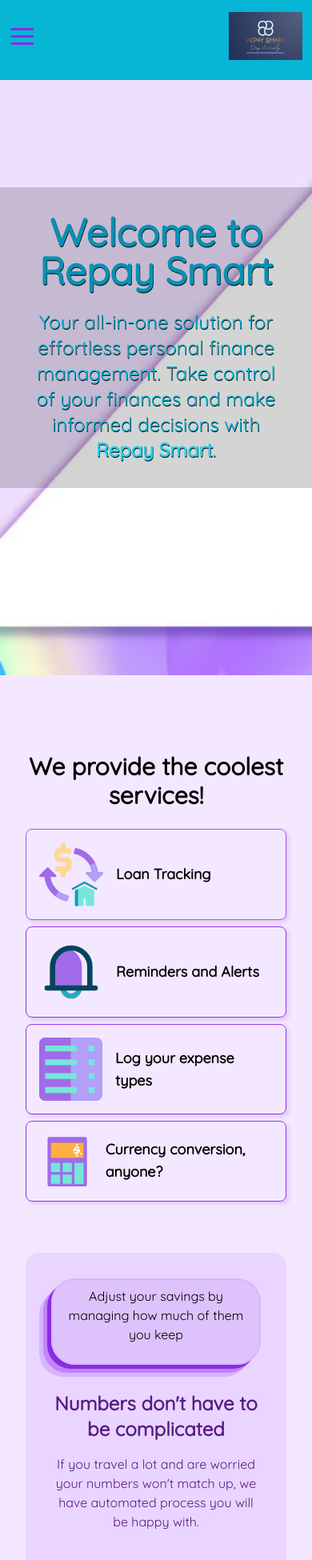
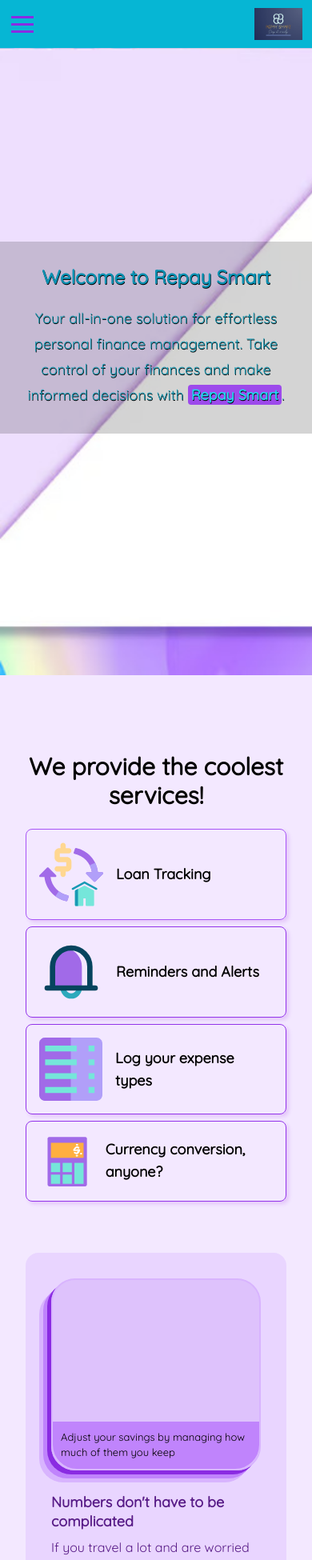
Before and after one commit to Motlakz/loan-repayments-tracker, a React (Create React App) app: page / in a window 390 px wide. Shown: the top 1950 px of the page at 80% size. Built offline with nearby package versions, Linux system fonts and the light colour scheme; no server answers.

Commit message:
update forms and component responsiveness

```diff
--- a/src/App.js
+++ b/src/App.js
@@ -11,6 +11,7 @@ import Income from './components/Income';
 import Budget from './components/Budget';
 import CurrencyConverter from './components/CurrencyConverter';
 import RepaymentsTracker from './components/RepaymentsTracker';
+import Footer from './components/Footer';
 
 function App() {
 
@@ -33,6 +34,7 @@ function App() {
           <Route path="/loan_tracker" element={<RepaymentsTracker />} />
           <Route path="*" element={<Home />} />
         </Routes>
+        <Footer />
       </Router>
     </div>
   );
--- a/src/components/Footer.js
+++ b/src/components/Footer.js
@@ -18,7 +18,7 @@ function Footer() {
                     <img src={GitHubLogo} className="w-8 h-8" alt="GitHub logo" />
                 </span>
             </div>
-            <p class="copyright text-center text-purple-100 p-4">&copy; 2023 - 2024 RepaySmart. All Rights Reserved</p>
+            <p class="copyright flex flex-col text-center text-purple-100 p-4"><span>&copy; 2023 - 2024</span> RepaySmart. All Rights Reserved</p>
             <img src={logo} alt="repay smart logo" className='max-w-40 max-h-20' />
         </footer>
     )
--- a/src/components/HomePage.js
+++ b/src/components/HomePage.js
@@ -1,14 +1,12 @@
 import React from "react";
 import Header from "./Header";
 import MainSection from "./MainSection";
-import Footer from "./Footer";
 
 function HomePage() {
     return (
         <>
             <Header />
             <MainSection />
-            <Footer />
         </>
     )
 }
--- a/src/components/MainSection.js
+++ b/src/components/MainSection.js
@@ -134,46 +134,42 @@ function MainSection() {
             <section className="details mt-16 rounded-2xl p-8 bg-purple-200">
                 <div className="content flex justify-around items-center pb-10">
                     <div className="animation border-2 border-purple-300 pb-4">
-                        {animationData ? <Lottie options={defaultOptions} className="lottie" height={isMobile ? 100 : window.innerWidth <= 1024 ? 200 : 400}
-                                width={isMobile ? 100 : window.innerWidth <= 1024 ? 200 : 400} /> : null}
+                    {animationData ? <Lottie options={{ ...defaultOptions, height: 400, width: 400 }} className="lottie" /> : null}
                         <figcaption className="p-2 font-medium">Adjust your savings by managing how much of them you keep</figcaption>
                     </div>
                     <article className="max-w-96 w-full text-purple-900">
-                        <h2 className="mb-4 font-bold text-2xl">Numbers don't have to be complicated</h2>
+                        <h2 className="mb-2 font-bold text-2xl">Numbers don't have to be complicated</h2>
                         <p>If you travel a lot and are worried your numbers won't match up, we have automated process you will be happy with.</p>
                     </article>
                 </div>
                 <div className="content flex justify-around items-center pb-10">
                     <article className="max-w-96 w-full text-purple-900">
-                        <h2 className="font-bold text-2xl mb-4">Have a solid financial plan to keep you on top of your game</h2>
+                        <h2 className="font-bold text-2xl mb-2">Have a solid financial plan to keep you on top of your game</h2>
                         <p>Keep track of all the money coming in and out of your accounts - bills, budget, and income.</p>
                     </article>
                     <div className="animation border-2 pb-4 border-purple-300">
-                        {animationData2 ? <Lottie options={defaultOptions2} className="lottie" height={isMobile ? 100 : window.innerWidth <= 1024 ? 200 : 400}
-                        width={isMobile ? 100 : window.innerWidth <= 1024 ? 200 : 400} /> : null}
+                    {animationData2 ? <Lottie options={{ ...defaultOptions2, height: 400, width: 400 }} className="lottie" /> : null}
                         <figcaption className="p-2 text-center">All-in-one solution, right at your fingertips.</figcaption>
                     </div>
                 </div>
                 <div className="content flex justify-around items-center pb-10">
                     <div className="animation pb-4 border-2 border-purple-300">
-                        {animationData3 ? <Lottie options={defaultOptions3} className="lottie" height={isMobile ? 100 : window.innerWidth <= 1024 ? 200 : 400}
-                        width={isMobile ? 100 : window.innerWidth <= 1024 ? 200 : 400} /> : null}
+                    {animationData3 ? <Lottie options={{ ...defaultOptions3, height: 400, width: 400 }} className="lottie" /> : null}
                         <figcaption className="p-2 text-center">Solid tracking systems</figcaption>
                     </div>
                     <article className="max-w-96 w-full text-purple-900">
-                        <h2 className="font-bold text-2xl mb-4">Need an organized way to manage your finances?</h2>
+                        <h2 className="font-bold text-2xl mb-2">Need an organized way to manage your finances?</h2>
                         <p>We provide an elaborate dashboard that tracks your income, your budget relative to your expenses, and your loans. All in one profile.</p>
                     </article>
                 </div>
                 <div className="content flex justify-around items-center">
                     <article className="max-w-96 w-full text-purple-900">
-                        <h2 className="font-bold text-2xl mb-4">Track your loan repayments with minimal effort</h2>
+                        <h2 className="font-bold text-2xl mb-2">Track your loan repayments with minimal effort</h2>
                         <p>Tired of waiting on reports and invoices to know what's left of what you owe? You no longer have to wait. Just use our loan calculator to show you your repayments from start to finish.</p>
                     </article>
                     <div className="animation border-2 border-purple-300 pb-4">
-                        {animationData4 ? <Lottie options={defaultOptions4} className="lottie" height={isMobile ? 100 : window.innerWidth <= 1024 ? 200 : 400}
-                                width={isMobile ? 100 : window.innerWidth <= 1024 ? 200 : 400} /> : null}
-                        <figcaption className="p-2 text-center">Stay on top of your spending habits</figcaption>
+                    {animationData4 ? <Lottie options={{ ...defaultOptions4, height: 400, width: 400 }} className="lottie" /> : null}
+                        <figcaption className="p-2 text-center">Stay atop your spending habits</figcaption>
                     </div>
                 </div>
             </section>
--- a/src/components/RepaymentsTracker.js
+++ b/src/components/RepaymentsTracker.js
@@ -1,5 +1,5 @@
 import React, { useState, useEffect } from "react";
-import Form from "./Form";
+import Form from "./RepaymentForm";
 import Table from "./Table";
 import FlashMessage from "./FlashMessage";
 import DeleteModal from "./DeleteModal";
--- a/src/components/SignUpForm.js
+++ b/src/components/SignUpForm.js
@@ -1,5 +1,6 @@
 import React, { useState } from 'react';
-import FinanceRoadMap from '../assets/financial-growth-map.jpg';
+import FinanceRoadMap from '../assets/money-bg.jpg';
+import ManagePic from '../assets/pngwing.com.png';
 import InputField from './InputField';
 
 const SignUpForm = () => {
@@ -56,6 +57,9 @@ const SignUpForm = () => {
                 Sign Up
                 </button>
                 <p>Take charge and fulfill your financial goals.</p>
+                <figure>
+                    <img src={ManagePic} alt="finance manage img" />
+                </figure>
             </form>
 
             <figure className="flex-1">
--- a/src/index.css
+++ b/src/index.css
@@ -13,6 +13,7 @@ body {
     --main-black: #000;
     --lightgray: #d7d7d7;
     --violet: blueviolet;
+    --pink: pink
 }
 
 ::-webkit-scrollbar {
@@ -32,6 +33,12 @@ header {
     position: relative;
     text-shadow: .5px .5px .5px var(--main-black);
     width: 100%;
+}
+
+header article p span {
+    background-color: rgb(157, 74, 235);
+    padding: 1px 4px;
+    border-radius: 4px;
 }
 
 li {
@@ -121,9 +128,11 @@ input[type="password"]:focus::placeholder {
     border-radius: 30px;
     background: linear-gradient(to right, rgb(222, 194, 252) 50%, rgb(192 132 252) 10%);
     background-size: 200% 100%;
+    position: relative;
     transition: all 0.3s ease-in-out;
     max-width: 500px;
     width: 100%;
+    padding-bottom: 48px;
 }
 
 .animation:hover {
@@ -141,8 +150,20 @@ input[type="password"]:focus::placeholder {
 .animation:nth-child(2),
 .animation:nth-child(4) {
     box-shadow: var(--violet) 5px 5px, rgb(192 132 252) 10px 10px, rgb(216 180 254) 15px 15px;
-    border-top-left-radius: unset;
-    border-top-right-radius: unset;
+    border-top-left-radius: unset !important;
+    border-top-right-radius: unset !important;
+}
+
+.animation figcaption {
+    background-color: rgb(192 132 252);
+    border: 2px solid rgb(192, 132, 252);
+    border-bottom-left-radius: 30px;
+    border-bottom-right-radius: 30px;
+    position: absolute;
+    bottom: 0;
+    padding: 8px;
+    max-width: 400px;
+    width: 100%;
 }
 
 .register article {
@@ -191,6 +212,7 @@ input[type="password"]:focus::placeholder {
     .animation {
         border-radius: 30px !important;
         max-width: 350px;
+        height: 280px;
         width: 100%;
     }
 
@@ -201,13 +223,13 @@ input[type="password"]:focus::placeholder {
 
 @media (width <= 1024px) {
     .details .content {
-        justify-content: space-around !important;
         padding-top: 0 !important;
+        gap: 28px;
     }
 
     .animation {
-        max-width: 200px;  }
-
+        height: 240px;
+    }
 }
 
 @media (width <= 865px) {
@@ -220,16 +242,37 @@ input[type="password"]:focus::placeholder {
         gap: 8px;
     }
 
+    header h1 {
+        font-size: xx-large !important;
+    }
+
     header article {
         background: rgba(0, 0, 0, 0.17);
-        drop-shadow: 1px 1px 1px var(--main-black);
         width: 100%;
+    }
+
+    header article p {
+        font-size: x-large !important;
+    }
+
+    nav .logo img,
+    footer img{
+        width: 60px;
+        height: 40px;
+    }
+
+    footer .socials img {
+        height: 20px;
+        width: 20px;
+    }
+
+    footer .copyright {
+        font-size: medium;
     }
 
     nav {
         flex-direction: column;
         font-size: medium;
-        padding-bottom: 10px;
     }
 
     nav .navmenu {
@@ -249,6 +292,7 @@ input[type="password"]:focus::placeholder {
     .cards .card figure img {
         max-width: 80px;
     }
+
     .cards .card {
         font-size: small;
         flex-direction: column;
@@ -257,27 +301,59 @@ input[type="password"]:focus::placeholder {
     }
 
     .animation {
-        border-radius: unset;
         max-width: 350px;
     }
 
-    .details .content {
-        flex-direction: column;
-        gap: 32px;
-        text-align: center;
-    }
-
-    .details .content:nth-child(2),
-    .details .content:nth-child(4) {
-        flex-direction: column-reverse;
+    .details .content article h2 {
+        font-size: larger;
+        line-height: 24px;
     }
 
     .register {
         flex-direction: column-reverse;
+        background-color: transparent;
+    }
+
+    .register article {
+        color: rgb(128, 249, 249);
+        background-color: rgb(172, 103, 238);
+        font-weight: 600;
+        width: 100%;
+    }
+
+    .register article button:hover {
+        background-color: rgb(128, 249, 249);
+        color: var(--violet);
     }
 
     .register div {
         position: relative;
+    }
+
+    .about-page section article h1,
+    .signup-form form legend {
+        font-size: x-large;
+    }
+
+    .about-page section article p {
+        font-size: large;
+    }
+
+    .about-page section article h2 {
+        font-size: larger;
+    }
+
+    .about-page section article:first-child figure img {
+        height: 60px;
+    }
+
+    .about-page section article:first-child {
+        padding-bottom: 10px;
+    }
+
+    .about-page section article figure img {
+        width: 80px;
+        height: 80px;
     }
 }
 
@@ -298,6 +374,15 @@ input[type="password"]:focus::placeholder {
         margin-top: 100px;
     }
 
+    header h1 {
+        font-size: x-large !important;
+    }
+
+    header article p {
+        color: #189AB4 !important;
+        font-size: large !important;
+    }
+
     .nav-toggler {
       display: block;
       margin: 10px;
@@ -310,7 +395,7 @@ input[type="password"]:focus::placeholder {
       top: 0;
       left: 0;
       width: 100%;
-      height: 100px;
+      height: 60px;
     }
 
     nav .navmenu {
@@ -319,10 +404,9 @@ input[type="password"]:focus::placeholder {
       flex-direction: column;
       justify-content: center;
       gap: 0;
-      height: calc(100vh - 100px);
       left: -100%;
       font-weight: bolder;
-      top: 90px;
+      top: 62px;
       background-color:#189AB4;
       border-radius: 8px;
       max-height: 0;
@@ -334,6 +418,10 @@ input[type="password"]:focus::placeholder {
       left: 0;
       max-height: 220px;
       overflow: visible;
+    }
+
+    nav .navmenu.open button {
+        margin-top: 15px;
     }
 
     nav .navmenu.authenticated.open {
@@ -383,12 +471,41 @@ input[type="password"]:focus::placeholder {
       width: 100%;
     }
 
+    .details .content article h2 {
+        font-size: large;
+    }
+
+    .details .content .animation figcaption {
+        font-size: small;
+    }
+
+    .details .content article p {
+        font-size: medium;
+    }
+
     .register-animation {
         left: 0;
     }
+
+    .about-page section article p {
+        font-size: medium;
+    }
+
+    .about-page section article h2 {
+        margin-bottom: 8px;
+    }
+
+    .about-page section article:first-child figure img {
+        height: 40px;
+    }
+
+    .about-page section article figure img {
+        width: 60px;
+        height: 60px;
+    }
 }
 
-@media (width <=  475px) {
+@media (width <=  500px) {
     .cards {
         grid-template-columns: 1fr;
     }
@@ -396,6 +513,19 @@ input[type="password"]:focus::placeholder {
     .dropdowns button {
         font-size: small;
         max-width: 130px;
+    }
+
+    .details .content {
+        flex-direction: column;
+    }
+
+    .details .content:nth-child(2),
+    .details .content:nth-child(4) {
+        flex-direction: column-reverse;
+    }
+
+    .register {
+        padding: 0;
     }
 }
 
```
Also changed, not shown: src/components/AboutPage.js (+5 -5 lines), src/assets/money-bg.jpg (added), src/components/RepaymentForm.js (renamed from src/components/Form.js).
